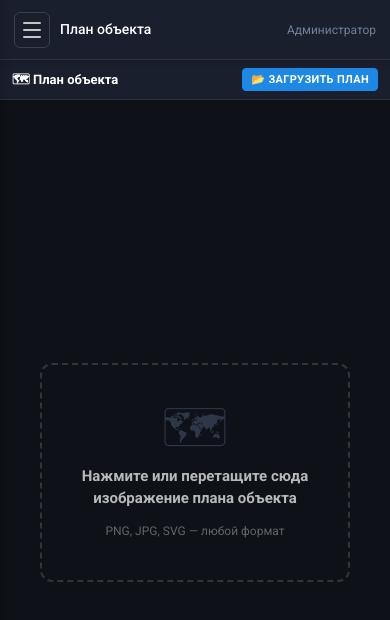
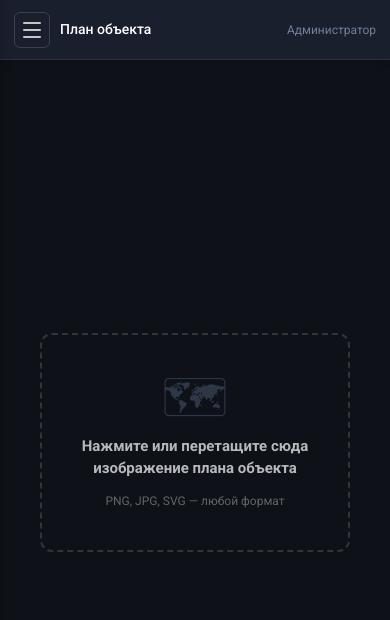
Before and after one commit to sychev23021983-design/ops-journal, a React (Vite) app in the folder frontend/: page /plan in a window 390 px wide. Shown: the top 620 px of the page. Built offline with nearby package versions, Linux system fonts and the light colour scheme; no server answers; sample sign-in values are in the browser's storage.

Commit message:
fix: plan-page position absolute to fill main on mobile, canvas min-height:0

```diff
--- a/frontend/src/index.css
+++ b/frontend/src/index.css
@@ -672,7 +672,9 @@ textarea { resize: vertical; min-height: 76px; }
 .plan-page {
   display: flex;
   flex-direction: column;
-  height: calc(100vh - 60px);
+  /* Занимает всё пространство внутри .main после topbar */
+  position: absolute;
+  inset: 0;
   background: #0e1117;
   overflow: hidden;
 }
@@ -713,6 +715,7 @@ textarea { resize: vertical; min-height: 76px; }
 
 .plan-canvas {
   flex: 1;
+  min-height: 0;      /* критично для flex-детей с overflow */
   position: relative;
   overflow: hidden;
   cursor: grab;
```
